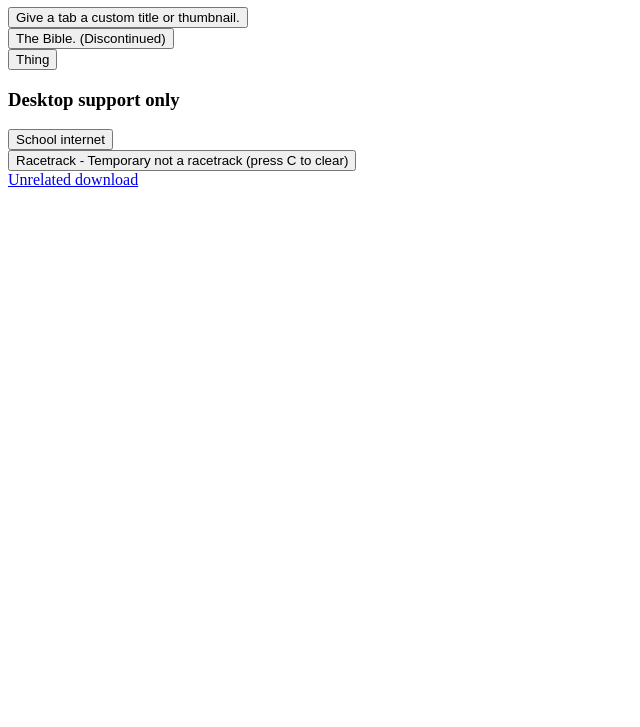
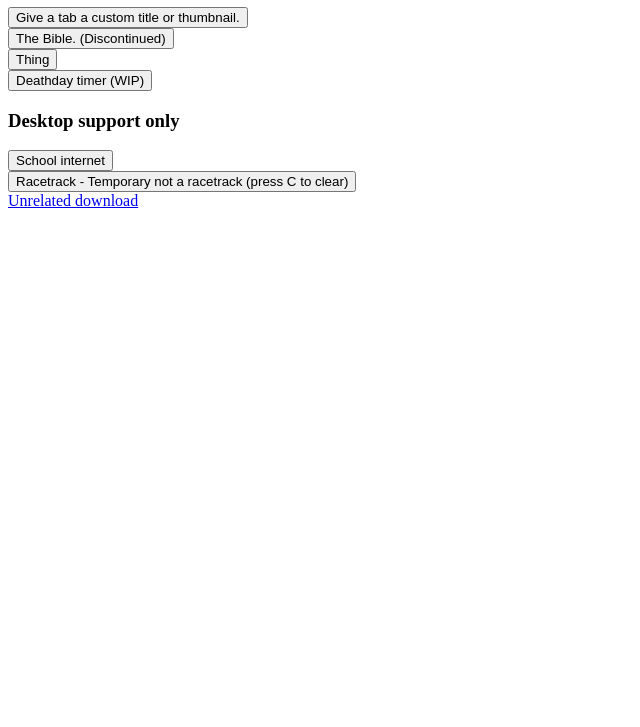
Before and after one commit to JamesButBetter/jamesbutbetter.github.io, a plain HTML site: page index.html in a window 1280 px wide. Shown: the part 73-800 px from the top of the page, without its empty margins (0-640 px from the left). Drawn offline with Linux system fonts and the light colour scheme.

Commit message:
Update index.html

```diff
--- a/index.html
+++ b/index.html
@@ -10,6 +10,8 @@
             <br>
         <button type="button" onClick="location.href='example'">Thing</button> <!--(TeleportHQ example code)-->
             <br>
+        <button type="button" onClick="location.href='deathday'">Deathday timer (WIP)</button>
+        <br>
         <h3>Desktop support only</h3>
         <button type="button" onClick="location.href='internet'">School internet</button>
             <br>
```
